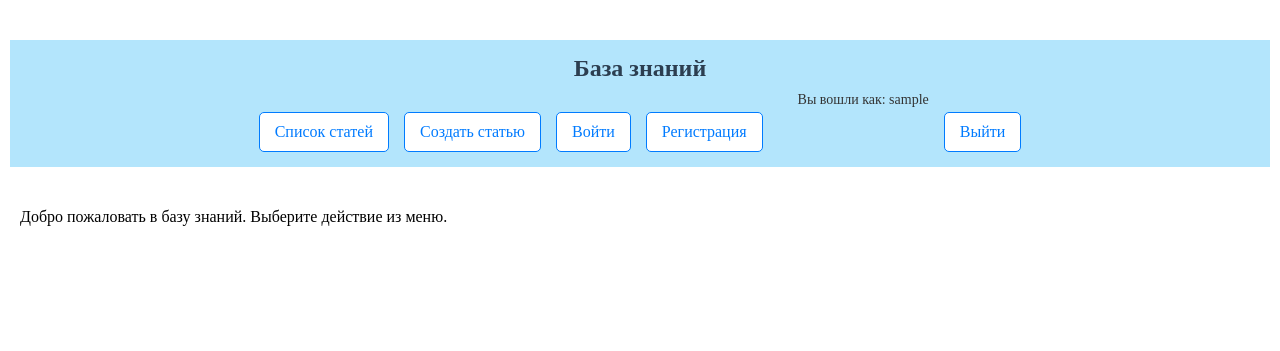
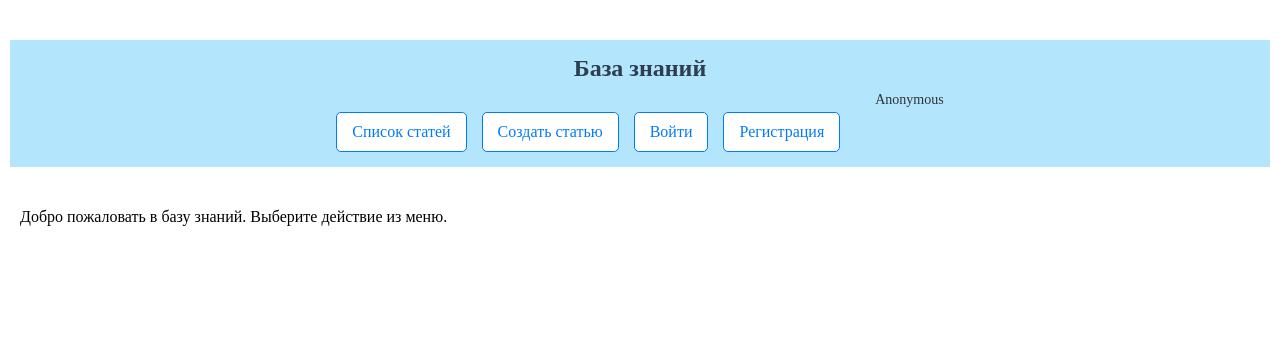
Before and after one commit to Kisonya/webprogramming-labs-2, a Flask app: page /lab8/ in a window 1280 px wide. Shown: the part 78-429 px from the top of the page. Run offline with Flask 3, Linux system fonts and the light colour scheme; the visitor is signed in with stand-in values (Sample User, id 1).

Commit message:
Заготовка к 8-ой лабораторной

```diff
--- a/templates/lab8/lab8.html
+++ b/templates/lab8/lab8.html
@@ -10,12 +10,7 @@
             <a href="{{ url_for('lab8.create') }}" class="nav-button">Создать статью</a>
             <a href="{{ url_for('lab8.login') }}" class="nav-button">Войти</a>
             <a href="{{ url_for('lab8.register') }}" class="nav-button">Регистрация</a>
-            {% if session.get('login') %}
-                <span class="user-info">Вы вошли как: {{ session.get('login') }}</span>
-                <a href="{{ url_for('lab8.logout') }}" class="nav-button">Выйти</a>
-            {% else %}
-                <span class="user-info">Anonymous</span>
-            {% endif %}
+            <span class="user-info">Anonymous</span>
         </nav>
     </div>
 <main>
```
